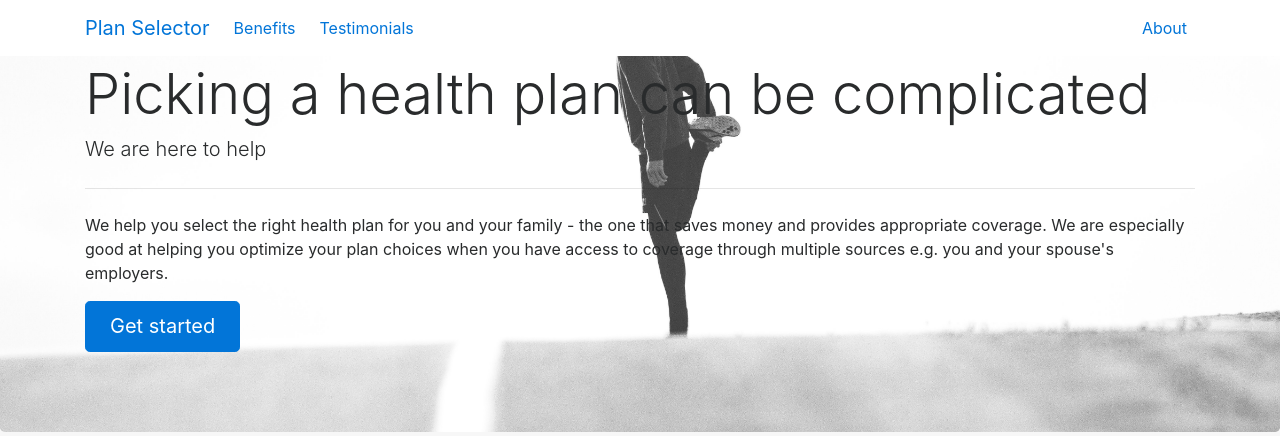
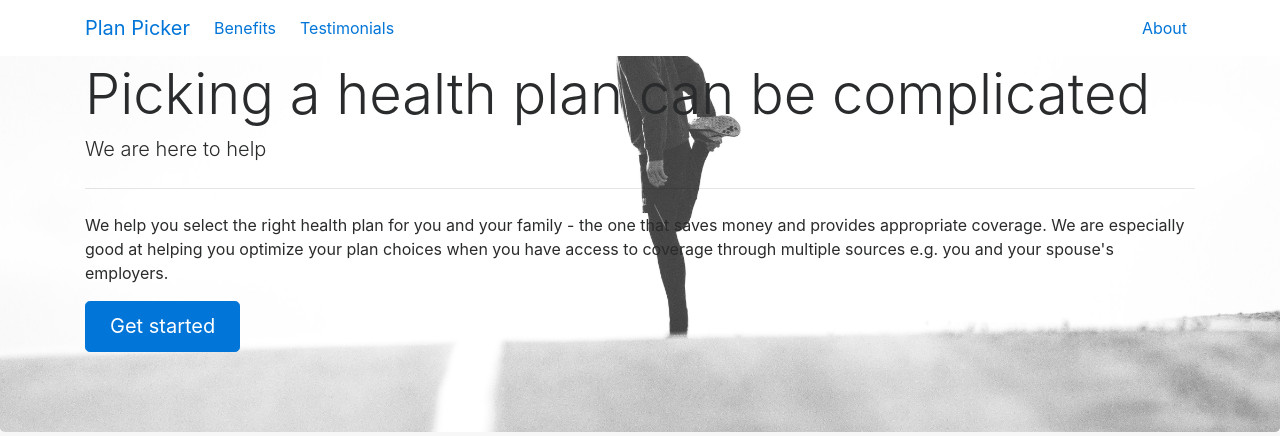
Before and after one commit to gankit/plan-selector, a Flask app: page /plans/ in a window 1280 px wide. Shown: the top 436 px of the page. Run offline with Flask 2, Linux system fonts and the light colour scheme; data that the repository does not hold is empty; some libraries are stand-ins or nearby versions.

Commit message:
Amits first change

```diff
--- a/plans/templates/index.html
+++ b/plans/templates/index.html
@@ -20,7 +20,7 @@
         <button class="navbar-toggler" type="button" data-toggle="collapse" data-target="#collapsingNavbar">
             ☰
         </button>
-        <a class="navbar-brand page-scroll mr-3" href="#first">Plan Selector</a>
+        <a class="navbar-brand page-scroll mr-3" href="#first">Plan Picker</a>
         <div class="collapse navbar-collapse" id="collapsingNavbar">
             <ul class="navbar-nav">
                 <li class="nav-item">
```
Also changed, not shown: 1 other file.
